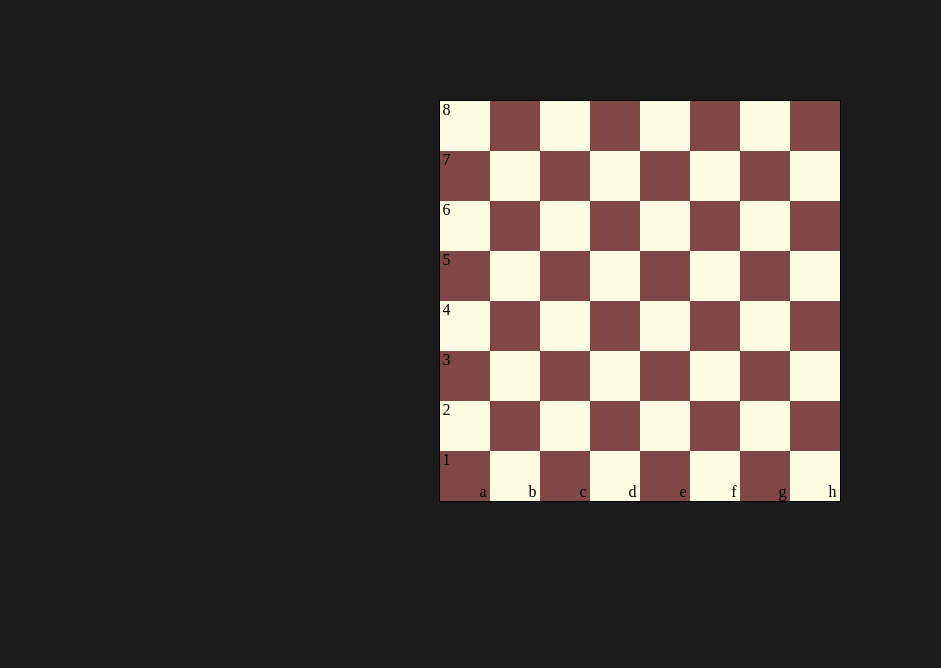
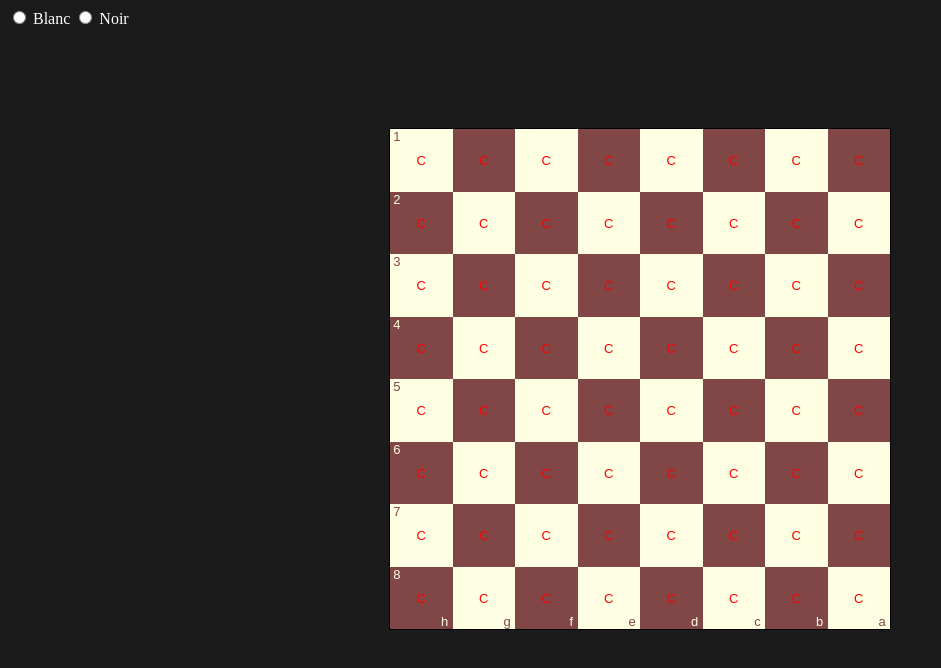
Before and after one commit to MarcJus/echiquier, a plain HTML site: page index.html in a window 1280 px wide. Shown: the whole page, without its empty margins (0-941 px from the left). Drawn offline with nearby package versions, Linux system fonts and the light colour scheme.

Commit message:
ajout du choix du sens de l'echiquier

```diff
--- a/app.js
+++ b/app.js
@@ -1,34 +1,58 @@
 const board = $(".board")
-
+board.on("contextmenu", e => {
+    e.preventDefault();
+})
+let move = $("input[name=move]:checked").val()
 let first_square = "white";
 const lettres = ["a", "b", "c", "d", "e", "f", "g", "h"]
 
+draw_chessboard(move)
+
+$("form input").on("change", () => {
+    move = $("input[name=move]:checked").val()
+    console.log(move);
+    board.empty();
+    draw_chessboard(move);
+})
+
+function draw_chessboard(color){
+
     for(let i = 0; i < 64; i++){
+        const row = color === "white" ? Math.ceil((64 - i) / 8) : Math.floor((i + 8) / 8);
+        const column = color === "white" ? lettres[i % 8] : lettres[7 - (i % 8)];
         let square = $("<div>", {
             class: "square"
         })
+        square.append($("<div>", {
+            text: "C",
+            class: "piece"
+        }))
         if(i % 8 === 0){ // rows
             square.append($("<div>", {
-            text: (64 - i) / 8,
+                // text: color === "white" ? (64 - i) / 8 : (8+i) / 8,
+                text: row,
                 class: "row"
             }));
         }
         if(i > 55){
             square.append($("<div>", { // column
-            text: lettres[i-56],
+                text: column,
                 class: "column"
             }));
         }
+        let square_name = "";
+        square_name += column;
+        square_name += row;
         // square.append($("<div>", {
-    //     text: i,
+        //     text: square_name,
         //     class: "index"
         // }));
         if(first_square === "white"){ // fin de ligne : changement de couleur
             if(i % 2 === 0){ // blanc
-            square.removeClass("black").addClass("white")
+                square.addClass("white").addClass("black-text")
                 board.append(square.prop("outerHTML"))
             } else { // noir
-            square.removeClass("white").addClass("black")
+                square.addClass("black").addClass("white-text")
                 board.append(square.prop("outerHTML"))
             }
 
@@ -37,10 +61,10 @@ for(let i = 0; i < 64; i++){
             }
         } else if(first_square === "black"){
             if(i % 2 === 0){ // noir
-            square.removeClass("white").addClass("black")
+                square.addClass("black").addClass("white-text")
                 board.append(square.prop("outerHTML"))
             } else { // blanc
-            square.removeClass("black").addClass("white")
+                square.addClass("white").addClass("black-text")
                 board.append(square.prop("outerHTML"))
             }
             if((i + 1) % 8 === 0){ // fin de ligne : changement de couleur
@@ -48,3 +72,4 @@ for(let i = 0; i < 64; i++){
             }
         }
     }
+}
--- a/index.html
+++ b/index.html
@@ -11,7 +11,12 @@
     <script src="app.js" defer></script>
 </head>
 <body>
-
+    <form action="" class="move">
+        <input type="radio" name="move" id="white" value="white">
+        <label for="white">Blanc</label>
+        <input type="radio" name="move" id="black" value="black">
+        <label for="black">Noir</label>
+    </form>
     <section class="board">
 
     </section>
--- a/style.css
+++ b/style.css
@@ -1,10 +1,12 @@
 body{
     background-color: #1B1B1B;
+    color: white;
 }
 
 .board{
     display: grid;
-    width: max-content;
+    width: 500px;
+    height: 500px;
     margin: 100px auto;
     border: 1px solid black;
     grid-template-rows: repeat(8, auto);
@@ -12,10 +14,13 @@ body{
 }
 
 .square{
-    width: 50px;
-    height: 50px;
+    width: auto;
+    height: auto;
     position: relative;
     cursor: default;
+    user-select: none;
+    font-family: sans-serif;
+    font-size: 13px;
 }
 
 .black{
@@ -31,7 +36,7 @@ body{
     right: 7%;
     bottom: 0;
     width: max-content;
-    // border: 1px solid greenyellow;
+    /*border: 1px solid greenyellow;*/
 }
 
 .square .row{
@@ -39,7 +44,7 @@ body{
     left: 5%;
     top: 0;
     width: max-content;
-    //border: 1px solid red;
+    /*border: 1px solid red;*/
 }
 
 .square .index{
@@ -48,3 +53,19 @@ body{
     top: 0;
     color: red;
 }
+
+.black-text{
+    color: rgb(129, 71, 71);
+}
+
+.white-text{
+    color: #fefee2;
+}
+
+.piece{
+    position: absolute;
+    top: 50%;
+    left: 50%;
+    transform: translate(-50%, -50%);
+    color: red;
+}
```
Lines whose indentation alone changed are shown as unchanged.
